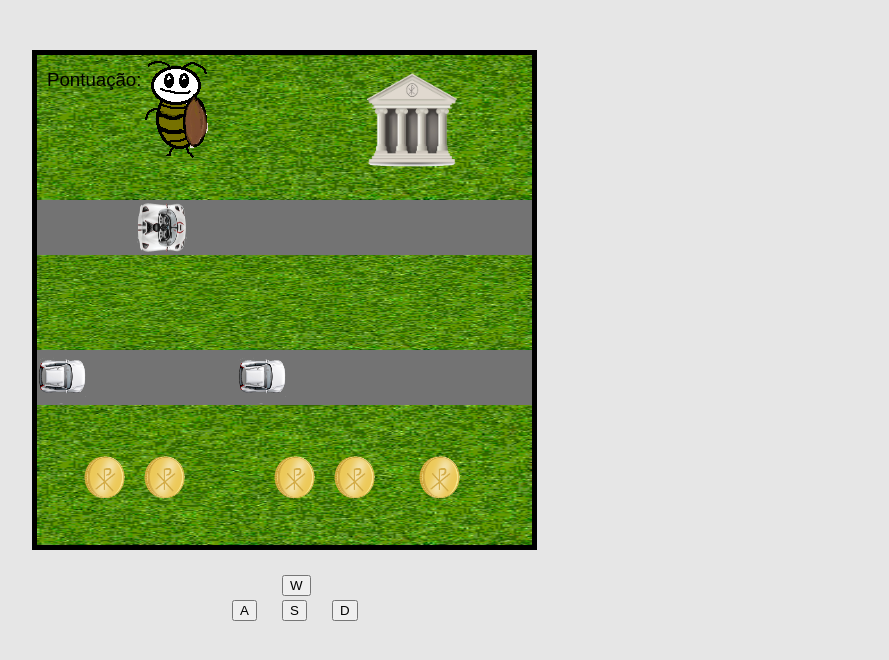
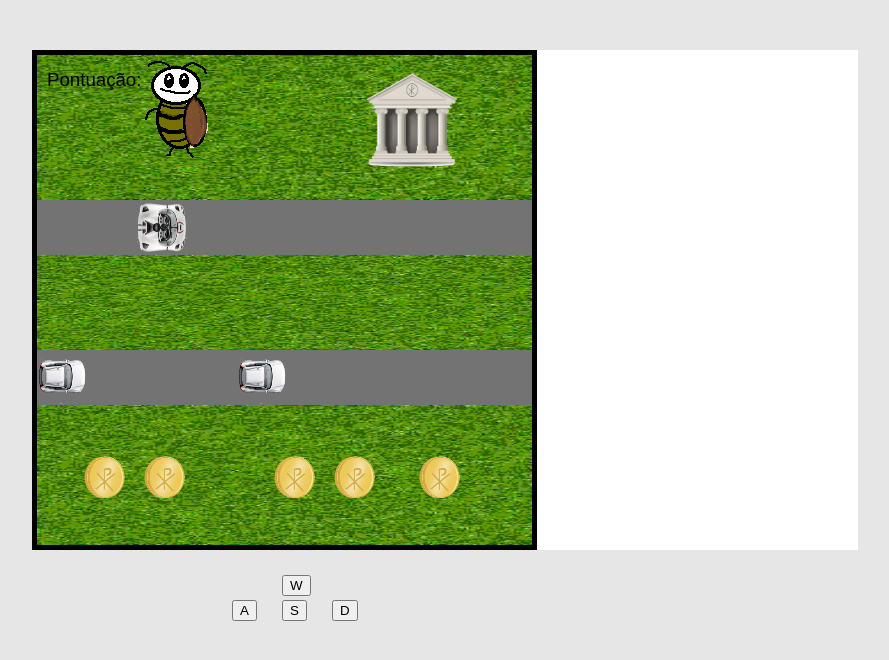
Before and after one commit to WanndersonOliveira/Bugs_Adventure, a plain HTML site: page stages/Jogo.html in a window 1280 px wide. Shown: the whole page, without its empty margins (218-1107 px from the left). Drawn offline with Linux system fonts and the light colour scheme.

Commit message:
Update Jogo.css

```diff
--- a/css/Jogo.css
+++ b/css/Jogo.css
@@ -1,7 +1,7 @@
 #screen{
        	  position: absolute;
        	  top: 50px;
-       	  left: 250px;
+       	  left: 45%;
        	  height: 500px;
        	  width: 500px;
        	  background-color: white;
```
